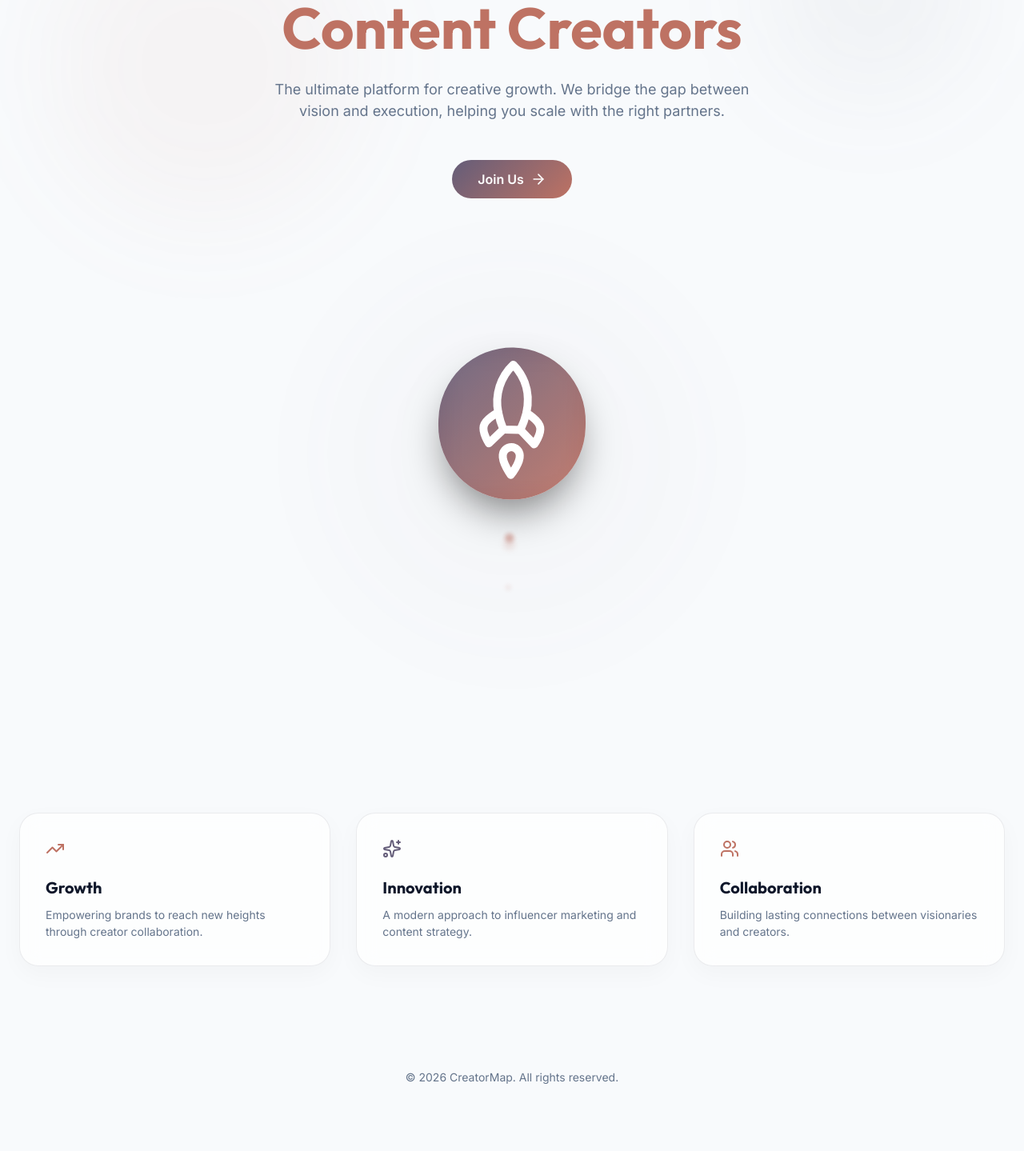
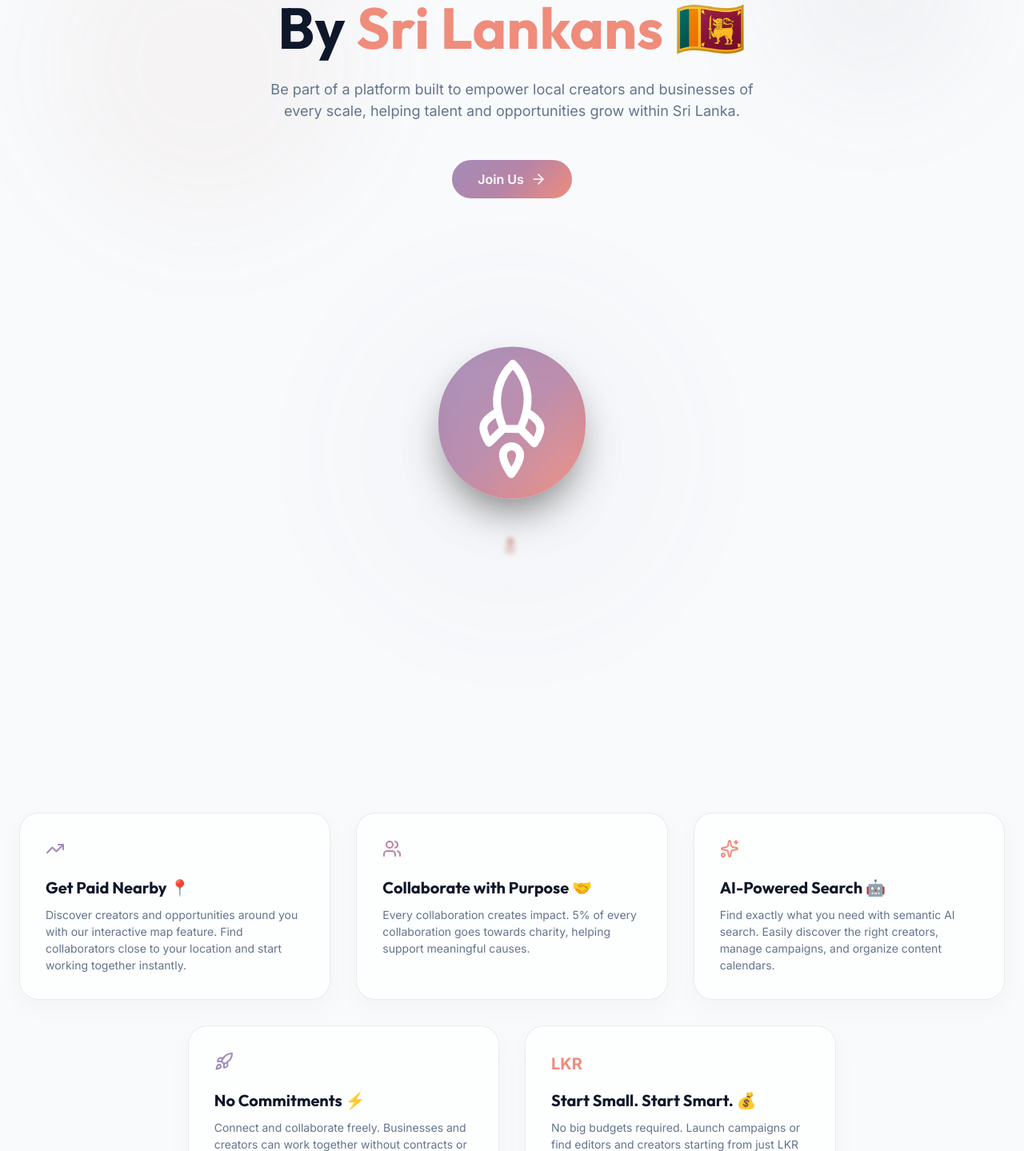
Before and after one commit to creatormap-lk/creatormaplk-web, a React (Vite) app: page / in a window 1280 px wide. Shown: the part 331-1770 px from the top of the page at 80% size. Before the commit the page ends 1736 px from the top, so only its background shows below. Built offline with nearby package versions, Linux system fonts and the light colour scheme.

Commit message:
updated cards and header

```diff
--- a/src/index.css
+++ b/src/index.css
@@ -1,13 +1,14 @@
 @import url('https://fonts.googleapis.com/css2?family=Inter:wght@400;500;600;700&family=Outfit:wght@400;500;600;700&display=swap');
 
 :root {
-  --brand-purple: #645D79;
-  --brand-coral: #BE7263;
+  --brand-purple: #A28BB8;
+  --brand-mauve: #B784A7;
+  --brand-coral: #F08C7B;
   --bg-main: #f8fafc;
   --text-primary: #0f172a;
   --text-secondary: #64748b;
-  --accent-glow: rgba(100, 93, 121, 0.1);
-  --coral-glow: rgba(190, 114, 99, 0.1);
+  --accent-glow: rgba(162, 139, 184, 0.15);
+  --coral-glow: rgba(240, 140, 123, 0.15);
 }
 
 * {
@@ -40,6 +41,19 @@ h6 {
   border: 1px solid rgba(15, 23, 42, 0.08);
   border-radius: 24px;
   box-shadow: 0 10px 30px rgba(0, 0, 0, 0.03);
+  transition: transform 0.4s cubic-bezier(0.175, 0.885, 0.32, 1.275), box-shadow 0.4s ease;
+}
+
+.glass-card:hover {
+  transform: translateY(-8px) scale(1.01);
+  /* Multi-layered shadow to create a gradient effect strictly outside the card */
+  box-shadow:
+    8px 8px 30px -5px rgba(162, 139, 184, 0.4),
+    /* Deep Lavender */
+    16px 16px 45px -10px rgba(183, 132, 167, 0.3),
+    /* Opera Mauve */
+    24px 24px 60px -15px rgba(240, 140, 123, 0.2);
+  /* Warm Coral */
 }
 
 .gradient-text {
@@ -50,7 +64,7 @@ h6 {
 }
 
 .btn-primary {
-  background: linear-gradient(135deg, var(--brand-purple) 0%, var(--brand-coral) 100%);
+  background: linear-gradient(135deg, var(--brand-purple) 0%, var(--brand-mauve) 50%, var(--brand-coral) 100%);
   color: white;
   padding: 12px 32px;
   border-radius: 50px;
@@ -125,6 +139,18 @@ h6 {
 
   .md\:grid-cols-3 {
     grid-template-columns: repeat(3, minmax(0, 1fr));
+  }
+
+  .md\:grid-cols-6 {
+    grid-template-columns: repeat(6, minmax(0, 1fr));
+  }
+
+  .md\:col-span-2 {
+    grid-column: span 2 / span 2;
+  }
+
+  .md\:col-start-2 {
+    grid-column-start: 2;
   }
 }
 
@@ -260,7 +286,7 @@ h6 {
 }
 
 .rocket-container {
-  background: linear-gradient(135deg, var(--brand-purple), var(--brand-coral));
+  background: linear-gradient(135deg, var(--brand-purple), var(--brand-mauve), var(--brand-coral));
   padding: 32px;
   border-radius: 9999px;
   box-shadow: 0 25px 50px -12px rgba(0, 0, 0, 0.5);
--- a/src/pages/Home.tsx
+++ b/src/pages/Home.tsx
@@ -19,10 +19,10 @@ const Home = () => {
                 initial={{ opacity: 0, y: 20 }}
                 animate={{ opacity: 1, y: 0 }}
                 transition={{ duration: 0.6, delay: 0.2 }}
-                style={{ fontSize: 'clamp(2.5rem, 8vw, 4.5rem)', fontWeight: 'bold', lineHeight: 1.1, marginBottom: '1.5rem' }}
+                style={{ fontSize: 'clamp(2.1rem, 8vw, 4.5rem)', fontWeight: 'bold', lineHeight: 1.1, marginBottom: '1.5rem' }}
             >
-                Connecting <span className="gradient-text">Businesses</span> & <br className="hidden md:block" />
-                <span style={{ color: 'var(--brand-coral)' }}>Content Creators</span>
+                For <span className="gradient-text">Sri Lankans.</span> <br className="hidden md:block" />
+                By <span style={{ color: 'var(--brand-coral)' }}>Sri Lankans 🇱🇰</span>
             </motion.h1>
 
             <motion.p
@@ -32,7 +32,7 @@ const Home = () => {
                 className="mb-12"
                 style={{ fontSize: '1.125rem', color: 'var(--text-secondary)', maxWidth: '40rem' }}
             >
-                The ultimate platform for creative growth. We bridge the gap between vision and execution, helping you scale with the right partners.
+                Be part of a platform built to empower local creators and businesses of every scale, helping talent and opportunities grow within Sri Lanka.
             </motion.p>
 
             <motion.div
@@ -92,21 +92,34 @@ const Home = () => {
             </div>
 
             {/* Sub-features */}
-            <div className="grid grid-cols-1 md:grid-cols-3 gap-8 mt-32 text-left">
-                <div className="glass-card p-8">
-                    <TrendingUp style={{ color: 'var(--brand-coral)', marginBottom: '1rem' }} />
-                    <h3 style={{ fontSize: '1.25rem', fontWeight: 'bold', marginBottom: '0.5rem' }}>Growth</h3>
-                    <p style={{ color: 'var(--text-secondary)', fontSize: '0.875rem' }}>Empowering brands to reach new heights through creator collaboration.</p>
+            <div className="grid grid-cols-1 md:grid-cols-6 gap-8 mt-32 text-left">
+                {/* First Row: 3 Cards */}
+                <div className="glass-card p-8 md:col-span-2">
+                    <TrendingUp style={{ color: 'var(--brand-purple)', marginBottom: '1rem' }} />
+                    <h3 style={{ fontSize: '1.25rem', fontWeight: 'bold', marginBottom: '0.5rem' }}>Get Paid Nearby 📍</h3>
+                    <p style={{ color: 'var(--text-secondary)', fontSize: '0.875rem' }}>Discover creators and opportunities around you with our interactive map feature. Find collaborators close to your location and start working together instantly.</p>
                 </div>
-                <div className="glass-card p-8">
-                    <Sparkles style={{ color: 'var(--brand-purple)', marginBottom: '1rem' }} />
-                    <h3 style={{ fontSize: '1.25rem', fontWeight: 'bold', marginBottom: '0.5rem' }}>Innovation</h3>
-                    <p style={{ color: 'var(--text-secondary)', fontSize: '0.875rem' }}>A modern approach to influencer marketing and content strategy.</p>
+                <div className="glass-card p-8 md:col-span-2">
+                    <Users style={{ color: 'var(--brand-mauve)', marginBottom: '1rem' }} />
+                    <h3 style={{ fontSize: '1.25rem', fontWeight: 'bold', marginBottom: '0.5rem' }}>Collaborate with Purpose 🤝</h3>
+                    <p style={{ color: 'var(--text-secondary)', fontSize: '0.875rem' }}>Every collaboration creates impact. 5% of every collaboration goes towards charity, helping support meaningful causes.</p>
                 </div>
-                <div className="glass-card p-8">
-                    <Users style={{ color: 'var(--brand-coral)', marginBottom: '1rem' }} />
-                    <h3 style={{ fontSize: '1.25rem', fontWeight: 'bold', marginBottom: '0.5rem' }}>Collaboration</h3>
-                    <p style={{ color: 'var(--text-secondary)', fontSize: '0.875rem' }}>Building lasting connections between visionaries and creators.</p>
+                <div className="glass-card p-8 md:col-span-2">
+                    <Sparkles style={{ color: 'var(--brand-coral)', marginBottom: '1rem' }} />
+                    <h3 style={{ fontSize: '1.25rem', fontWeight: 'bold', marginBottom: '0.5rem' }}>AI-Powered Search 🤖</h3>
+                    <p style={{ color: 'var(--text-secondary)', fontSize: '0.875rem' }}>Find exactly what you need with semantic AI search. Easily discover the right creators, manage campaigns, and organize content calendars.</p>
+                </div>
+
+                {/* Second Row: 2 Cards (centered) */}
+                <div className="glass-card p-8 md:col-start-2 md:col-span-2">
+                    <Rocket style={{ color: 'var(--brand-purple)', marginBottom: '1rem' }} />
+                    <h3 style={{ fontSize: '1.25rem', fontWeight: 'bold', marginBottom: '0.5rem' }}>No Commitments ⚡</h3>
+                    <p style={{ color: 'var(--text-secondary)', fontSize: '0.875rem' }}>Connect and collaborate freely. Businesses and creators can work together without contracts or long-term obligations.</p>
+                </div>
+                <div className="glass-card p-8 md:col-span-2">
+                    <div style={{ color: 'var(--brand-coral)', marginBottom: '1rem', fontWeight: 'bold', fontSize: '1.25rem' }}>LKR</div>
+                    <h3 style={{ fontSize: '1.25rem', fontWeight: 'bold', marginBottom: '0.5rem' }}>Start Small. Start Smart. 💰</h3>
+                    <p style={{ color: 'var(--text-secondary)', fontSize: '0.875rem' }}>No big budgets required. Launch campaigns or find editors and creators starting from just LKR 1,000.</p>
                 </div>
             </div>
         </div>
```
